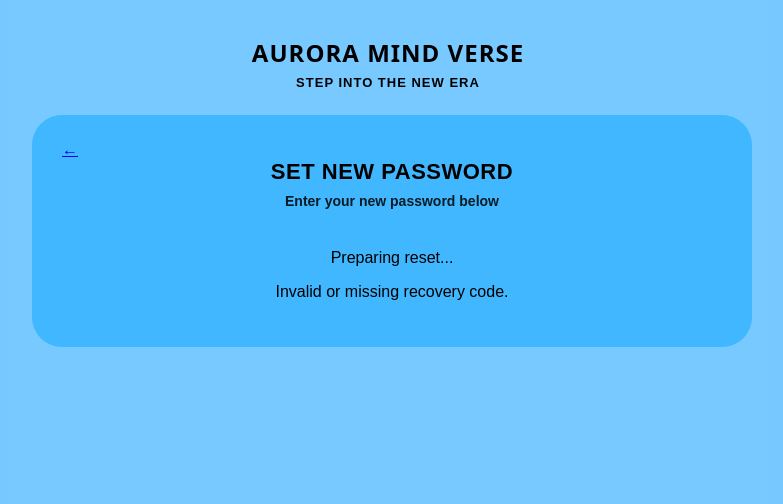
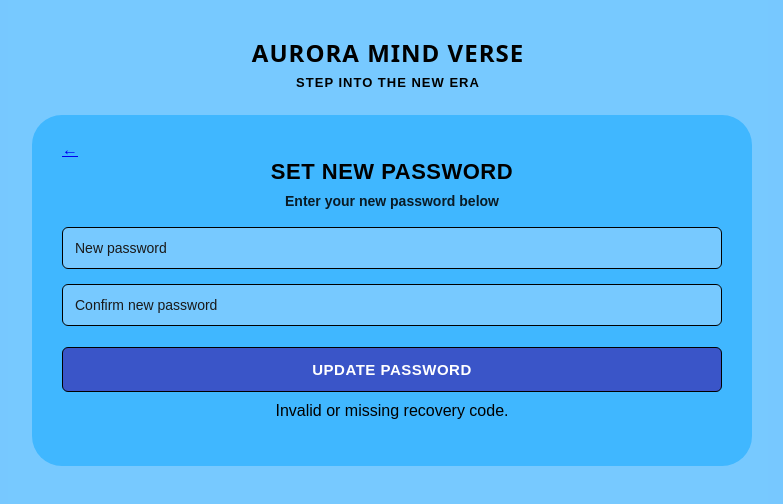
Before and after one commit to Khabir-rusyaidi/aurora-mindverse, a Next.js app: page /reset-password in a window 1280 px wide. Shown: the top 504 px of the page, without its empty margins (252-1035 px from the left). Built offline with nearby package versions, Linux system fonts and the light colour scheme; no server answers.

Commit message:
update project

```diff
--- a/app/reset-password/page.tsx
+++ b/app/reset-password/page.tsx
@@ -1,11 +1,14 @@
 "use client";
 
-import React, { useState, useEffect } from "react";
+import React, { useState, useEffect, Suspense } from "react";
 import Link from "next/link";
 import { useRouter, useSearchParams } from "next/navigation";
 import { supabase } from "@/lib/supabase";
 
-export default function ResetPasswordPage() {
+// Tell Next.js not to prerender this page (safer with search params)
+export const dynamic = "force-dynamic";
+
+function ResetPasswordInner() {
   const router = useRouter();
   const search = useSearchParams();
 
@@ -21,36 +24,29 @@ export default function ResetPasswordPage() {
 
     if (code && type === "recovery") {
       supabase.auth.exchangeCodeForSession(code).then(({ error }) => {
-        if (error) {
-          setMessage(error.message);
-        }
+        if (error) setMessage(error.message);
         setReady(true);
       });
     } else {
       setMessage("Invalid or missing recovery code.");
+      setReady(true);
     }
   }, [search]);
 
   async function handleSubmit(e: React.FormEvent) {
     e.preventDefault();
-    if (password !== confirmPassword) {
-      return alert("Passwords do not match");
-    }
-
-    if (password.length < 8) {
-      return alert("Password must be at least 8 characters");
-    }
+    if (password !== confirmPassword) return alert("Passwords do not match");
+    if (password.length < 8) return alert("Password must be at least 8 characters");
 
     setLoading(true);
     const { error } = await supabase.auth.updateUser({ password });
+    setLoading(false);
 
-    if (error) {
-      setMessage(error.message);
-    } else {
+    if (error) setMessage(error.message);
+    else {
       alert("Password updated successfully. Redirecting to login...");
-      setTimeout(() => router.replace("/"), 1500);
+      setTimeout(() => router.replace("/"), 1200);
     }
-    setLoading(false);
   }
 
   return (
@@ -71,9 +67,7 @@ export default function ResetPasswordPage() {
             <p className="fp-sub">Enter your new password below</p>
 
             {!ready ? (
-              <p style={{ textAlign: "center", marginTop: "40px" }}>
-                Preparing reset...
-              </p>
+              <p style={{ textAlign: "center", marginTop: 40 }}>Preparing reset…</p>
             ) : (
               <form onSubmit={handleSubmit}>
                 <input
@@ -90,11 +84,7 @@ export default function ResetPasswordPage() {
                   value={confirmPassword}
                   onChange={(e) => setConfirmPassword(e.target.value)}
                 />
-                <button
-                  className="fp-submit"
-                  type="submit"
-                  disabled={loading}
-                >
+                <button className="fp-submit" type="submit" disabled={loading}>
                   {loading ? "UPDATING..." : "UPDATE PASSWORD"}
                 </button>
               </form>
@@ -105,7 +95,7 @@ export default function ResetPasswordPage() {
                 style={{
                   textAlign: "center",
                   color: "#000",
-                  marginTop: "10px",
+                  marginTop: 10,
                   fontWeight: 500,
                 }}
               >
@@ -118,3 +108,11 @@ export default function ResetPasswordPage() {
     </div>
   );
 }
+
+export default function ResetPasswordPage() {
+  return (
+    <Suspense fallback={<p style={{ textAlign: "center", marginTop: 60 }}>Preparing reset…</p>}>
+      <ResetPasswordInner />
+    </Suspense>
+  );
+}
```
